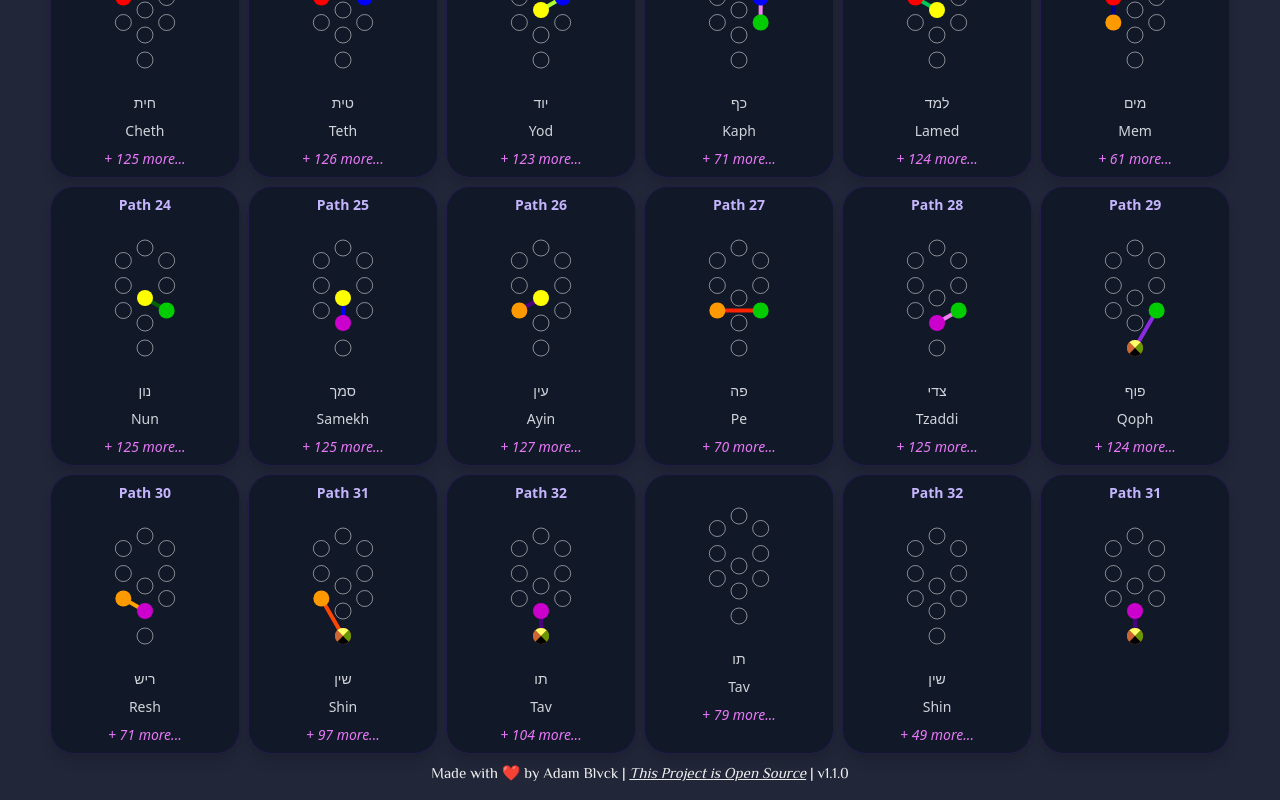
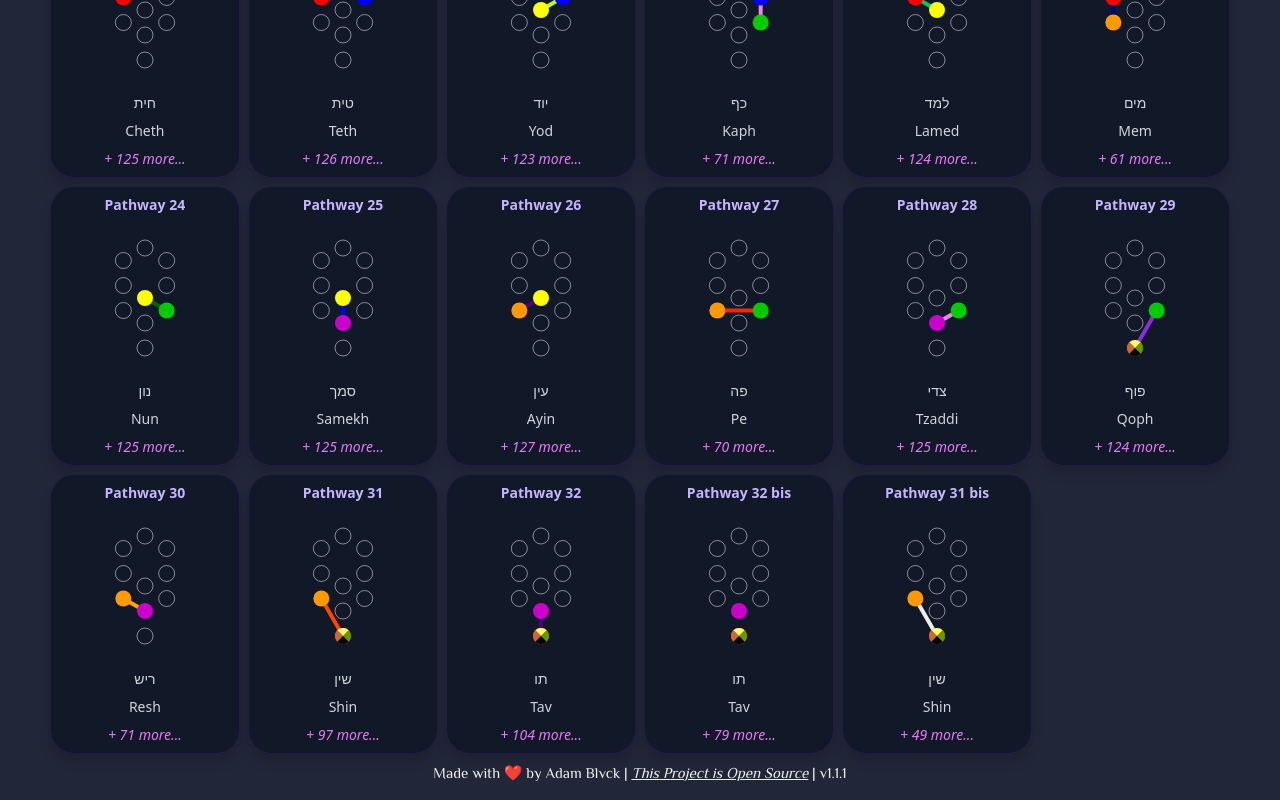
Before and after one commit to adamblvck/open_777, a React (Create React App) app: page / in a window 1280 px wide. Shown: the part 1369-2169 px from the top of the page. Built offline with nearby package versions, Linux system fonts and the light colour scheme.

Commit message:
- Fixed search on keywords - Improved keyword highlighting

```diff
--- a/package.json
+++ b/package.json
@@ -1,7 +1,7 @@
 {
   "name": "open_777",
-  "version": "1.1.0",
-  "private": true,
+  "version": "1.1.1",
+  "private": false,
   "homepage": "http://adamblvck.github.io/open_777",
   "dependencies": {
     "@glideapps/glide-data-grid": "^5.2.1",
--- a/src/App.js
+++ b/src/App.js
@@ -45,7 +45,7 @@ function App() {
 	// Define the ranges for each filter
     const filterRanges = {
 		"All": Array.from({ length: 36 }, (_, i) => i), // first column is the keyscale, then follow 0 1-32, 31b, 32b = 36 columns!
-		"The Spheres": [0, 2,3,4,5,6,7,8,9,10,11], // Rows 0 to 10
+		"The Spheres": [0, 2, 3,4,5,6,7,8,9,10,11], // Rows 0 to 10
 		"The Planets": [0, 13, 14, 15, 22, 28, 31, 33], // Specific rows for Planets
 		"The Elements": [0, 12, 24, 32, 34, 35], // Specific rows for Planets
 		"The Zodiacs": [0, 16, 17, 18, 19, 20, 21, 23, 25, 26, 27, 29, 30], // Specific rows for Zodiacs
@@ -235,7 +235,7 @@ function App() {
 							value.trim() !== '' &&
 							value !== '...' &&
 							String(value).toLowerCase().includes(searchTermLower)) {
-							const key = `${rowIdx}-${colIdx}`;
+							const key = `${rowIdx}-${colIdx}`; // card index colIdx, and rowIdx is the "correspondence number"
 							results.set(key, true);
 						}
 					}
--- a/src/components/cards/Card.js
+++ b/src/components/cards/Card.js
@@ -3,6 +3,7 @@ import TreeOfLife from '../TreeOfLife';
 import { Liber777 } from '../../constants/liber_777';
 import { pathsData } from '../../constants/paths';
 export const Card = ({
+	key,
     column,
     colIndex,
     cardSize,
@@ -12,39 +13,58 @@ export const Card = ({
     matchedFields,
     setSelectedCard
 }) => {
-    const columnIndex = filterRanges[selectedFilter][colIndex];
+    // const columnIndex = filterRanges[selectedFilter][colIndex];
+
+	const columnIndex = parseInt(column.id);
 
     const values = Liber777
-        .map(row => row[columnIndex])
+        .map((row, rowIdx) => row?.[columnIndex])
         .filter(value => value && value !== '...');
 
     const matchedValues = debouncedTerm
         ? Liber777
-            .map((row, rowIdx) => ({
-                value: row[columnIndex],
-                isMatch: matchedFields.has(`${rowIdx}-${columnIndex}`),
+            .map((row, rowIdx) => {
+
+				const matchKey = `${rowIdx}-${columnIndex}`;
+
+				// if (matchedFields.has(test)) {
+				// 	console.log("test", matchedFields, test);
+				// }
+
+				return {
+					value: row?.[columnIndex],
+					isMatch: matchedFields.has(matchKey),
 					rowIdx
-            }))
+				}
+			})
             .filter(({isMatch}) => isMatch)
         : [];
 
-    let pathwayNumber = parseInt(column.title);
-    let title = isNaN(pathwayNumber) ? "Nowhere" : `Pathway ${pathwayNumber + 1}`;
-    pathwayNumber = isNaN(pathwayNumber) ? pathwayNumber : pathwayNumber + 1;
+    let pathwayNumber = parseInt(column.title.replace(/\s*bis\s*/i, ''));
+    let title = "Nowhere";
 
-    const kingScaleColor = Liber777[19]?.[pathwayNumber] || "#FFFFFF";
-    const heavensOfAssiah = Liber777[7]?.[pathwayNumber] || "#FFFFFF";
+	if (column.title.includes("bis")) {
+		title = `Pathway ${column.title}`;
+	} else if (pathwayNumber <= 10) {
+		title = `Sephira ${pathwayNumber}`;
+	} else {
+		title = `Pathway ${pathwayNumber}`;
+	}
+    pathwayNumber = isNaN(pathwayNumber) ? pathwayNumber : pathwayNumber;
+
+    const kingScaleColor = Liber777[19]?.[columnIndex] || "#FFFFFF";
+    const heavensOfAssiah = Liber777[7]?.[columnIndex] || "#FFFFFF";
 
     const cardStyles = {
         small: {
-            container: "p-1",
+            container: "p-1 rounded-xl",
             title: "text-xs font-bold text-primary-300 mb-1",
             treeHeight: 80,
             radiusSephira: 4,
             showDetails: false
         },
         medium: {
-            container: "p-2",
+            container: "p-2 rounded-2xl",
             title: "text-sm font-bold text-primary-300 mb-2",
             treeHeight: 150,
             radiusSephira: 8,
@@ -52,7 +72,7 @@ export const Card = ({
             treeContainer: "flex justify-center items-center mb-2"
         },
         large: {
-            container: "p-4",
+            container: "p-4 rounded-3xl",
             title: "text-xl font-bold text-primary-300 mb-2",
             treeHeight: 250,
             radiusSephira: 15,
@@ -63,13 +83,13 @@ export const Card = ({
 
     const style = cardStyles[cardSize];
 
-	const hasBis = /bis/i.test(column.title);
-	const cardNumber = parseInt(column.title.replace(/\s*bis\s*/i, '')) + (hasBis ? 0 : 1);
-	const cardName = pathsData[`${cardNumber}`]?.name;
-	const cardTitle = pathsData[`${cardNumber}`]?.title;
-	const cardDescription = pathsData[`${cardNumber}`]?.description;
-
-	console.log(cardNumber, column.title, ",,,,");
+	// const hasBis = /bis/i.test(column.title);
+	// const cardNumber = parseInt(column.title.replace(/\s*bis\s*/i, '')) + (hasBis ? 0 : 1);
+	// const cardName = pathsData[`${cardNumber}`]?.name;
+	// const cardTitle = pathsData[`${cardNumber}`]?.title;
+	// const cardDescription = pathsData[`${cardNumber}`]?.description;
+	// console.log("cardNumber, column.title, ", cardNumber, column, "-->", cardTitle);
+	// if (isNaN(pathwayNumber)) return null;
 
     return (
 		<div
@@ -77,7 +97,7 @@ export const Card = ({
 			onClick={() => setSelectedCard({
 				title: column.title,
 				columnIndex: columnIndex,
-				data: Liber777.map(row => row[columnIndex]),
+				data: Liber777.map(row => row?.[columnIndex]),
 				searchTerm: debouncedTerm
 			})}
 			className={`bg-gray-900 shadow-lg cursor-pointer
@@ -85,7 +105,7 @@ export const Card = ({
 					 hover:border-primary-700/40 ${style.container}`}
 		>
 			<h3 className={style.title}>
-				{cardTitle}
+				{title}
 			</h3>
 			<div className={style.treeContainer || 'flex justify-center items-center'}>
 				<TreeOfLife
@@ -99,16 +119,19 @@ export const Card = ({
 				<div className="space-y-2">
 					{debouncedTerm ? (
 						// Show matched fields when searching
-						matchedValues.map(({value, rowIdx}) => (
+						matchedValues.map(({value, rowIdx}) => {
+							{console.log("matchedValues", columnIndex, rowIdx, value)}
+							return (
 								<p key={rowIdx}
-							   className="text-gray-300 text-sm bg-primary-500/20 rounded-3xl px-1">
+								className="text-gray-300 text-sm bg-primary-500/20 rounded-xl px-1">
 									<span className="text-xs text-primary-400">
 										{Liber777[rowIdx].index}:
 									</span>
 									<br />
 									{value}
 								</p>
-						))
+							)
+						})
 					) : (
 						// Show regular preview when not searching
 						values.slice(0, cardSize === 'medium' ? 2 : 3).map((value, idx) => (
--- a/src/components/cards/CardView.js
+++ b/src/components/cards/CardView.js
@@ -16,13 +16,15 @@ export const CardView = ({
     );
 
     const visibleCards = debouncedTerm
-        ? filteredColumns.filter((_, colIndex) => {
+        ? filteredColumns.filter((colData, colIndex) => {
             const columnIndex = filterRanges[selectedFilter][colIndex];
             return Liber777.some((row, rowIdx) =>
-                matchedFields.has(`${rowIdx}-${columnIndex}`)
+                matchedFields.has(`${rowIdx}-${colData.id}`)
             );
         })
         : filteredColumns;
+
+    console.log("matchedFields",matchedFields,  visibleCards);
 
     const gridClasses = {
         small: "grid grid-cols-3 gap-1 p-1 sm:grid-cols-4 md:grid-cols-5 lg:grid-cols-6 xl:grid-cols-8",
@@ -32,7 +34,9 @@ export const CardView = ({
 
     return (
         <div className={gridClasses[cardSize]}>
-            {visibleCards.map((column, colIndex) => (
+            {visibleCards.map((column, colIndex) => {
+                if (column.id === 'index') return null;
+                return (
                     <Card
                         key={column.id}
                         column={column}
@@ -44,7 +48,8 @@ export const CardView = ({
                         matchedFields={matchedFields}
                         setSelectedCard={setSelectedCard}
                     />
-            ))}
+                );
+            })}
         </div>
     );
 };
--- a/src/components/modals/Modal.js
+++ b/src/components/modals/Modal.js
@@ -40,7 +40,7 @@ export const Modal = ({ card, onClose }) => {
         'CLXXXII'
     ];
 
-	const cardNumber = parseInt(card.title) + 1;
+	const cardNumber = parseInt(card.title);
 	const cardName = pathsData[`${cardNumber}`]?.name;
 	const cardTitle = pathsData[`${cardNumber}`]?.title;
 	const cardDescription = pathsData[`${cardNumber}`]?.description;
@@ -118,7 +118,7 @@ export const Modal = ({ card, onClose }) => {
 									<TreeOfLife
 										height={250}
 										radiusSephira={15}
-										selected={[parseInt(card.title) + 1]}
+										selected={[parseInt(card.title)]}
 										pathwayColor={card.data[19] || "#FFFFFF"}
 									/>
 								</div>
@@ -150,7 +150,7 @@ export const Modal = ({ card, onClose }) => {
 									<TreeOfLife
 										height={250}
 										radiusSephira={15}
-										selected={[parseInt(card.title) + 1]}
+										selected={[parseInt(card.title)]}
 										pathwayColor={card.data[19] || "#FFFFFF"}
 									/>
 								</div>
```
Also changed, not shown: src/constants/liber_777.js. Lines whose indentation alone changed are shown as unchanged.
